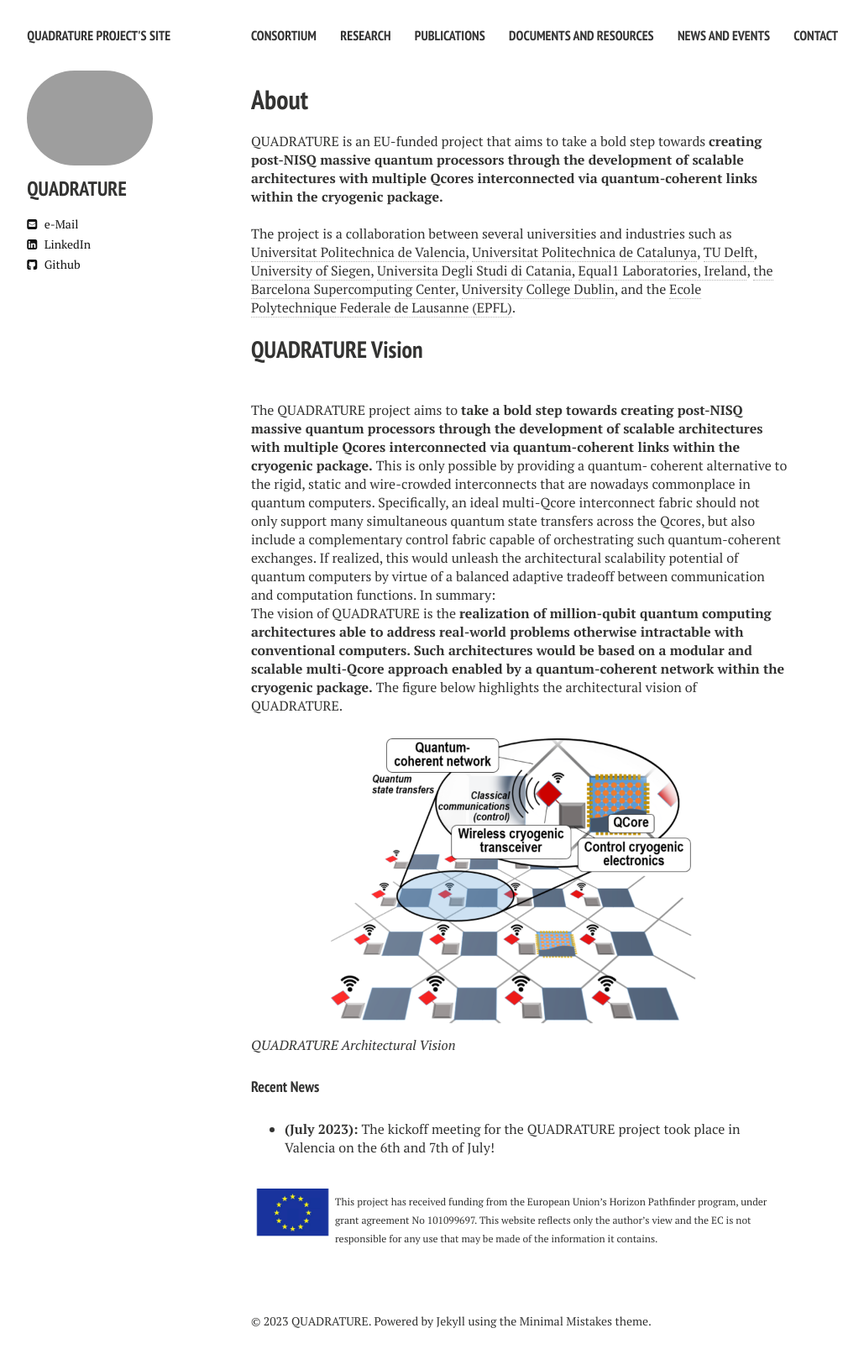
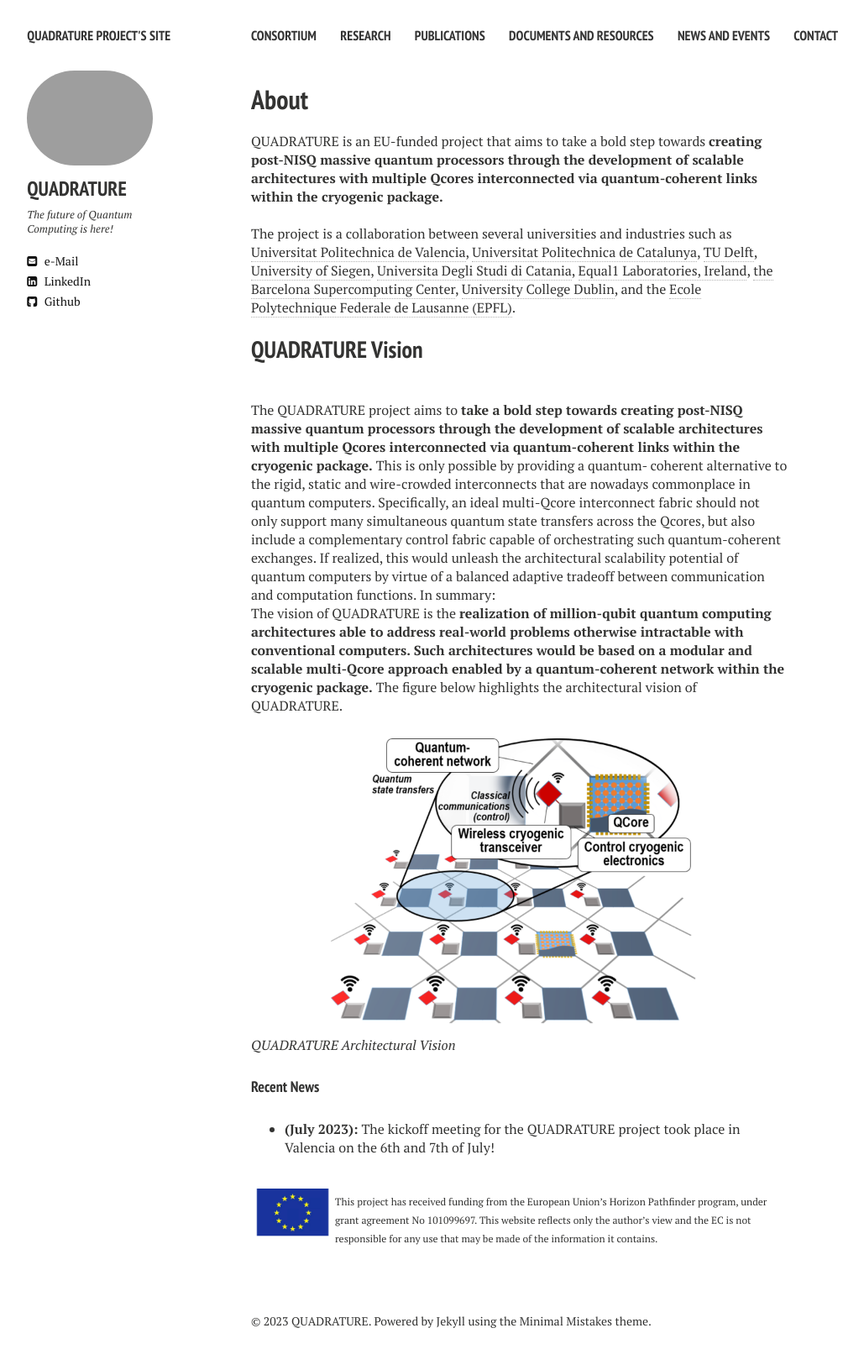
Before and after one commit to biddu/biddu.github.io, a Jekyll site: the page built from index.md, in a window 1280 px wide. Shown: the whole page at 84% size, without its empty margins (21-1050 px from the left). Built offline with Jekyll 4.4.1, drawn with Linux system fonts in a browser that asks for light colours; nearby versions of some CDN libraries; comment, search, counter and statistics services are not loaded.

Commit message:
Update _config.yml

```diff
--- a/_config.yml
+++ b/_config.yml
@@ -10,7 +10,7 @@ url:              https://biddu.github.io/
 owner:
   name:           QUADRATURE
   avatar:         quadraturelogo.png
-  #bio:            Assistant Professor at University College Dublin
+  bio:            The future of Quantum Computing is here!
   email:          info_quadrature@upv.es
   slack:          quadrature-project.slack.com
 
```
